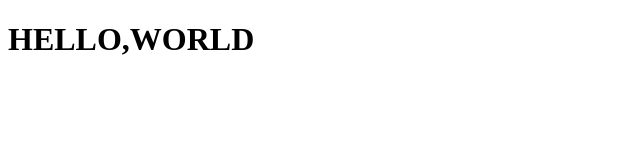
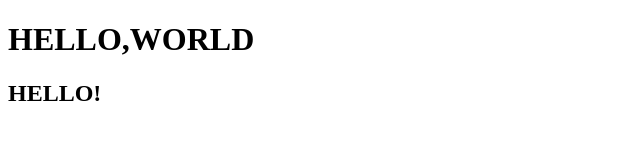
Before and after one commit to chie-fujiwara/git_test, a plain HTML site: page index.html in a window 1280 px wide. Shown: the whole page, without its empty margins (0-640 px from the left). Drawn offline with Linux system fonts and the light colour scheme.

Commit message:
second commit

```diff
--- a/index.html
+++ b/index.html
@@ -10,6 +10,7 @@
 
 <body>
     <h1>HELLO,WORLD</h1>
+    <h2>HELLO!</h2>
 
 </body>
 
```
